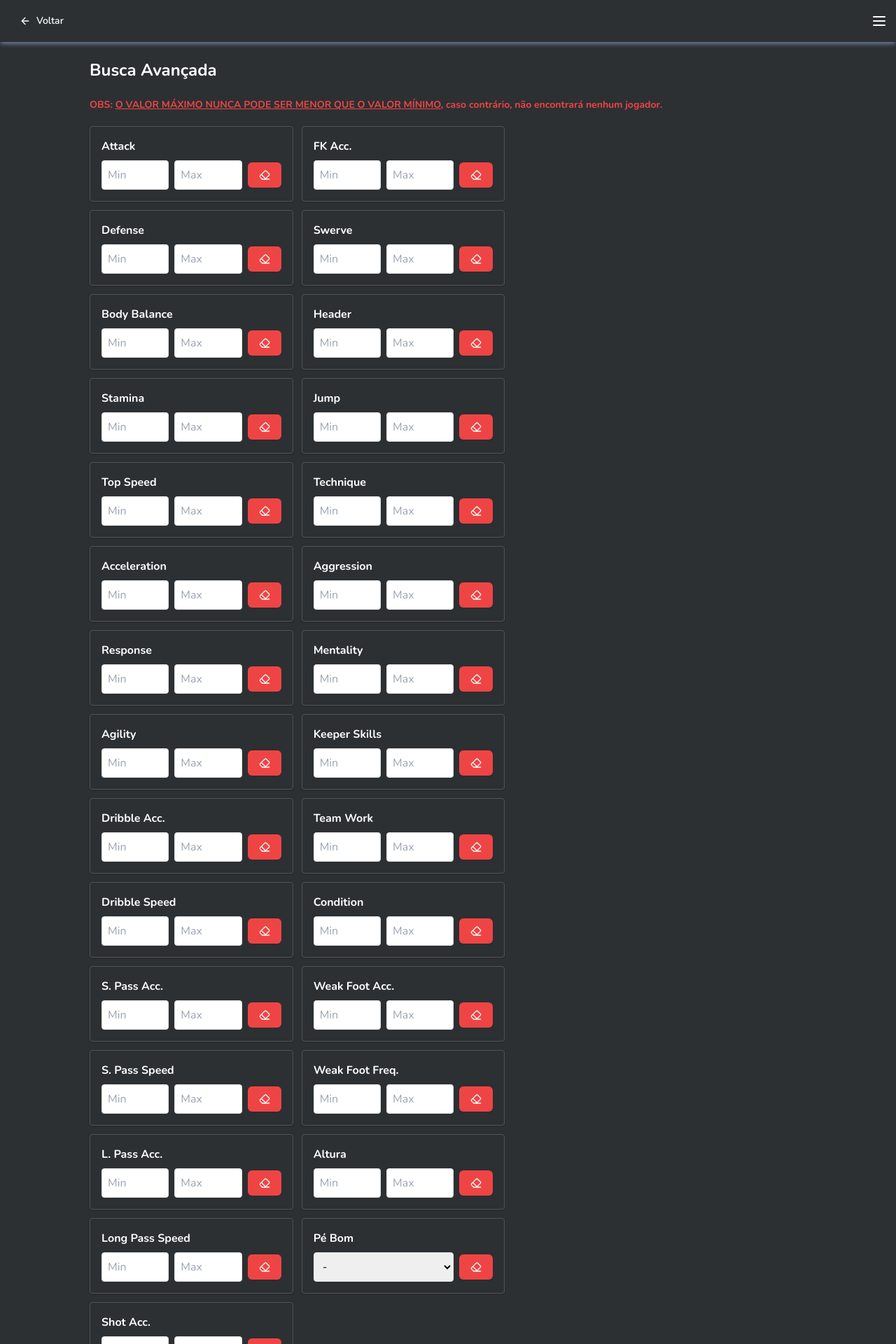
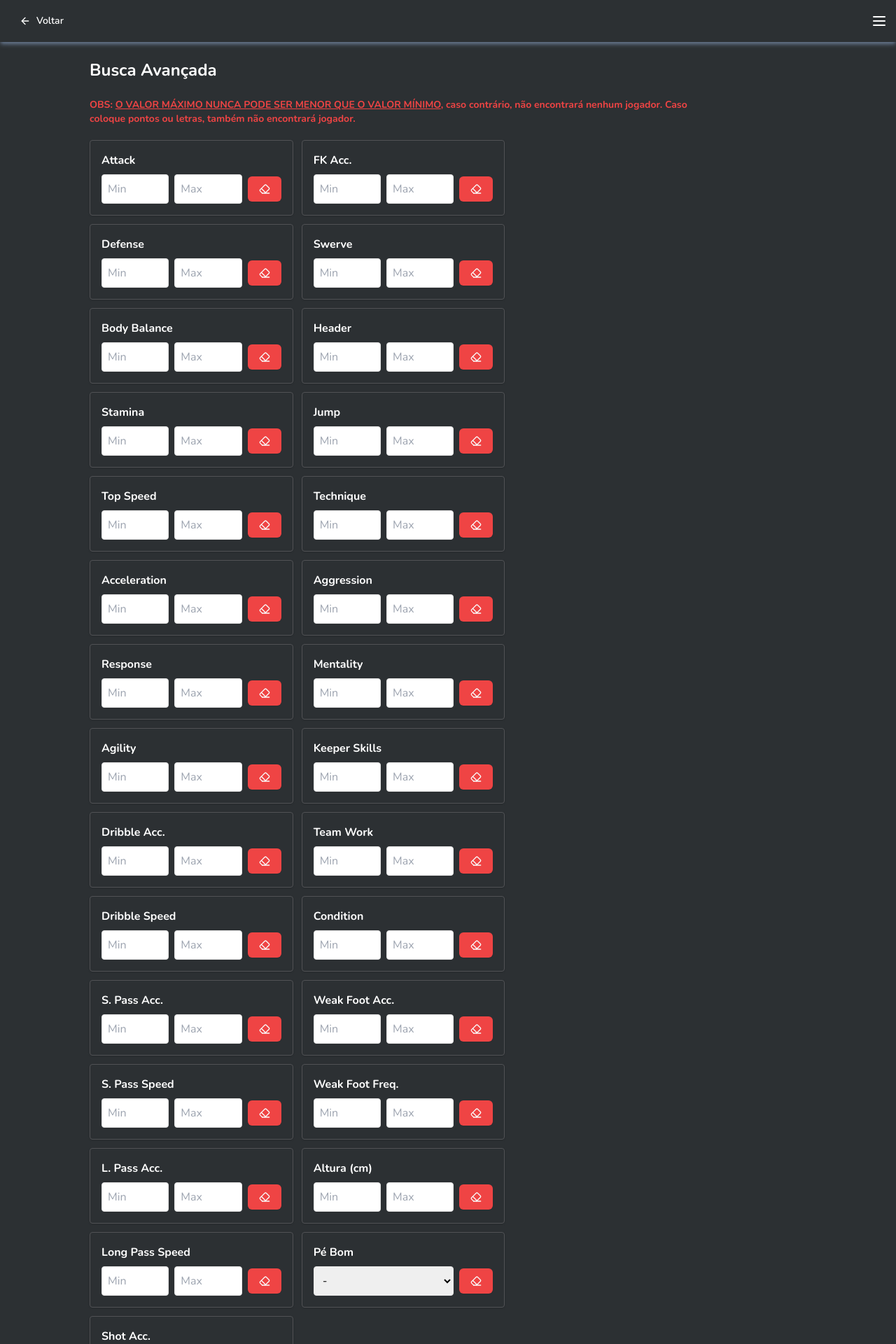
Before and after one commit to gabrieldemattos/pes-championship-search-site, a Next.js app: page /search/advanced-search in a window 1280 px wide. Shown: the top 1920 px of the page at 70% size. Built offline with nearby package versions, Linux system fonts and the light colour scheme.

Commit message:
fix: bug fix

```diff
--- a/app/search/advanced-search/page.tsx
+++ b/app/search/advanced-search/page.tsx
@@ -124,7 +124,7 @@ const AdvancedSearch = () => {
       queryParams.append("stars", selectedStars.join(","));
     }
 
-    if (height.min !== undefined && height.max !== undefined) {
+    if (height.min !== undefined || height.max !== undefined) {
       queryParams.append("height", JSON.stringify(height));
     }
 
@@ -157,7 +157,8 @@ const AdvancedSearch = () => {
         <span className="underline uppercase">
           O valor máximo nunca pode ser menor que o valor mínimo
         </span>
-        , caso contrário, não encontrará nenhum jogador.
+        , caso contrário, não encontrará nenhum jogador. Caso coloque pontos ou
+        letras, também não encontrará jogador.
       </p>
 
       <div className="grid grid-cols-1 md:grid-cols-2 md:grid-flow-col md:grid-rows-17 gap-3 lg:grid-cols-3">
@@ -182,7 +183,7 @@ const AdvancedSearch = () => {
 
         <FilterRange
           status="height"
-          label="Altura"
+          label="Altura (cm)"
           onRangeChange={handleHeight}
           onClearFilter={() => clearFilter("height")}
           isHeight={true}
```
